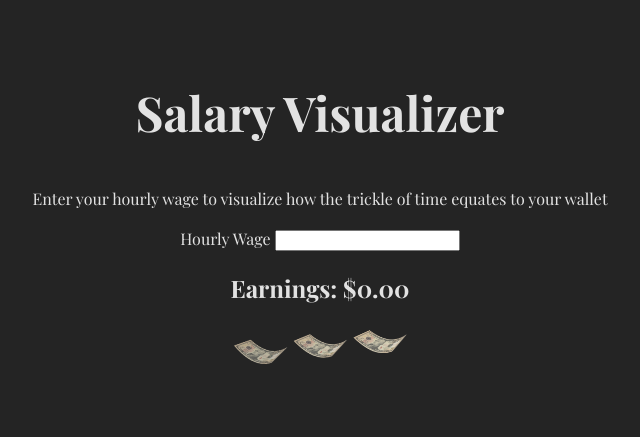
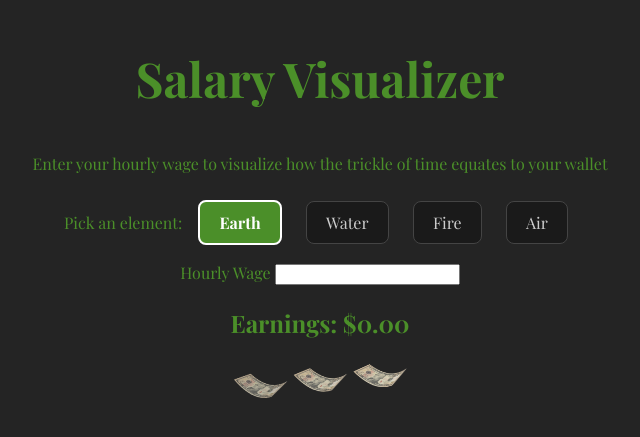
Before and after one commit to Foxglovery/salary-visualizer, a React (Vite) app: page / in a window 1280 px wide. Shown: the part 193-630 px from the top of the page, without its empty margins (320-960 px from the left). Built offline with nearby package versions, Linux system fonts and the light colour scheme; a web font is replaced by a local one.

Commit message:
added elemental selector

```diff
--- a/src/App.css
+++ b/src/App.css
@@ -70,6 +70,14 @@ h1 {
   }
 }
 
+.element-picker {
+  margin: 1.5em 0 1em 0;
+  display: flex;
+  align-items: center;
+  justify-content: center;
+  gap: 0.5em;
+}
+
 /* Media query for tablets (less than 768px wide) */
 @media (max-width: 768px) {
   #root {
--- a/src/App.jsx
+++ b/src/App.jsx
@@ -3,28 +3,55 @@ import './App.css'
 import dollarBill from './assets/10-dollar.png'
 import SalaryInput from './components/SalaryInput'
 import EarningCounter from './components/EarningCounter'
-import hourlyWage from '../src/components/SalaryInput'
+// import hourlyWage from '../src/components/SalaryInput' // This import is not needed
+
+const ELEMENT_COLORS = {
+  Earth: '#4B8F29',   // green
+  Water: '#2196F3',   // blue
+  Fire: '#FF5722',    // orange/red
+  Air: '#B0E0E6'      // light blue/gray
+};
 
 function App() {
   const [hourlyWage, setHourlyWage] = useState(0);
+  const [element, setElement] = useState('Earth');
+
+  const textColor = ELEMENT_COLORS[element];
 
   return (
     <>
-      <div className='main'>
+      <div className='main' style={{ color: textColor }}>
         <h1>Salary Visualizer</h1>
         <div>
           <p className='instruction-p'>
             Enter your hourly wage to visualize how the trickle of time equates to your wallet
           </p>
         </div>
-      <SalaryInput  setHourlyWage={setHourlyWage} />
-      <EarningCounter hourlyWage = {hourlyWage}/>
-      <img src={dollarBill} alt='Dollar Bill' className='dollar-bill'/>
-      <img src={dollarBill} alt='Dollar Bill' className='dollar-bill'/>
-      <img src={dollarBill} alt='Dollar Bill' className='dollar-bill'/>
-
+        <div className='element-picker'>
+          <span>Pick an element: </span>
+          {Object.keys(ELEMENT_COLORS).map((el) => (
+            <button
+              key={el}
+              onClick={() => setElement(el)}
+              style={{
+                backgroundColor: element === el ? ELEMENT_COLORS[el] : '#1a1a1a',
+                color: element === el ? '#fff' : '#ccc',
+                margin: '0 0.5em',
+                border: element === el ? '2px solid #fff' : '1px solid #444',
+                fontWeight: element === el ? 'bold' : 'normal',
+                transition: 'all 0.2s',
+              }}
+            >
+              {el}
+            </button>
+          ))}
+        </div>
+        <SalaryInput setHourlyWage={setHourlyWage} />
+        <EarningCounter hourlyWage={hourlyWage} />
+        <img src={dollarBill} alt='Dollar Bill' className='dollar-bill'/>
+        <img src={dollarBill} alt='Dollar Bill' className='dollar-bill'/>
+        <img src={dollarBill} alt='Dollar Bill' className='dollar-bill'/>
       </div>
-
     </>
   )
 }
```
